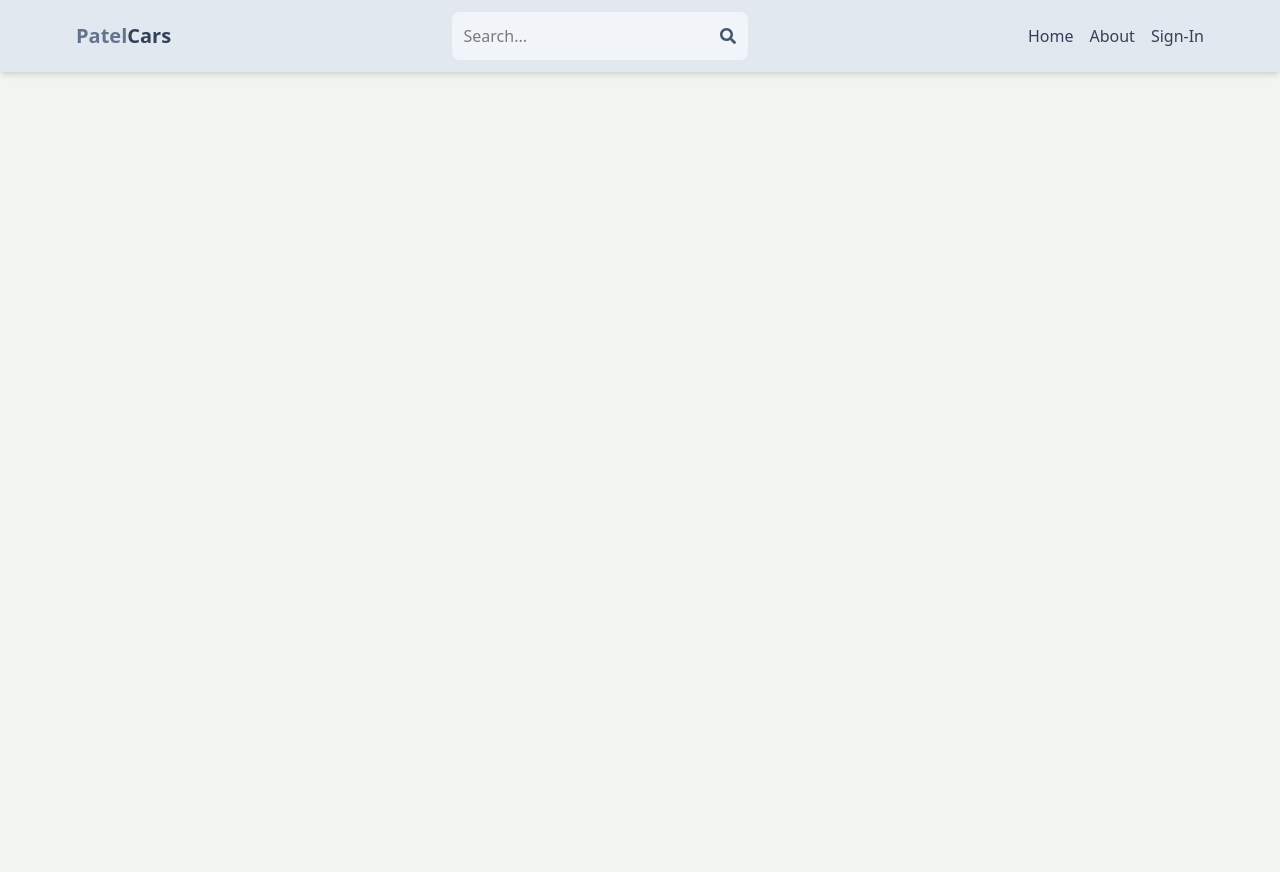
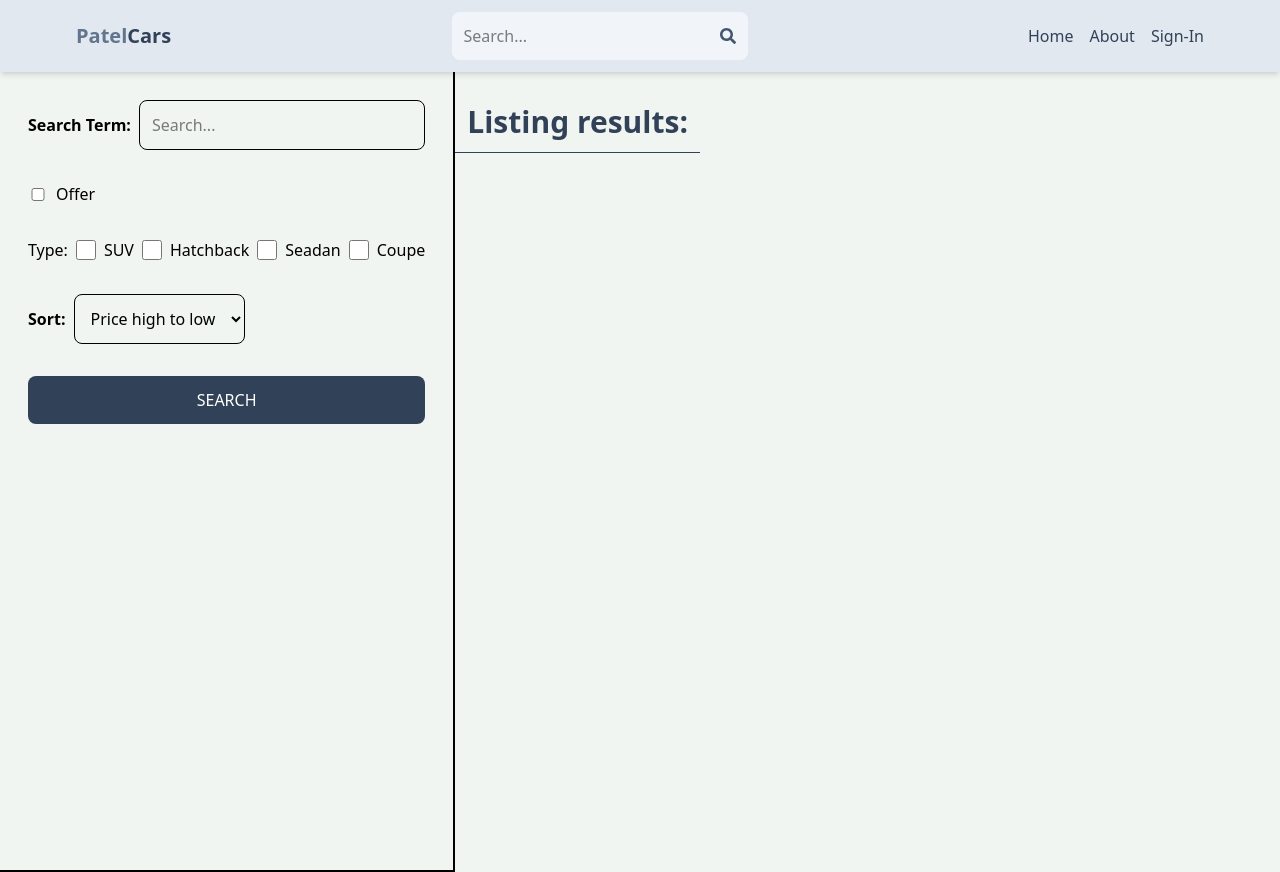
Before and after one commit to manan2412/mern-cars, a React (Vite) app in the folder client/: page /search in a window 1280 px wide. Before the commit the page ends 800 px from the top, so only its background shows below. Built offline with nearby package versions, Linux system fonts and the light colour scheme; no server answers.

Commit message:
Created Search page UI

```diff
--- a/client/src/App.jsx
+++ b/client/src/App.jsx
@@ -10,7 +10,7 @@
 import CreateListing from "./pages/CreateListing";
 import UpdateListing from "./pages/UpdateListing";
 import Listing from "./pages/Listing.jsx";
-
+import Search from "./pages/Search";
 
 export default function App() {
   return (
@@ -29,7 +29,8 @@
             element={<UpdateListing />}
           />
         </Route>
-        <Route path="/listing/:listingId" element={<Listing/>}/>
+        <Route path="/search" element={<Search />} />
+        <Route path="/listing/:listingId" element={<Listing />} />
       </Routes>
     </BrowserRouter>
   );
--- /dev/null
+++ b/client/src/pages/Search.jsx
@@ -0,0 +1,52 @@
+import React from "react";
+
+export default function Search() {
+  return (
+    <div className="flex flex-col md:flex-row">
+      <div className="p-7 border-b-2 md:border-r-2 md:min-h-screen">
+        <form className="flex flex-col gap-8">
+          <div className="flex items-center gap-2">
+            <label className="whitespace-nowrap font-semibold"htmlFor="searchTerm">Search Term:</label>
+            <input className="border rounded-lg p-3 w-full"type="text" id="searchTerm" placeholder="Search..." />
+          </div>
+          <div className="flex gap-2 flex-wrap items-center">
+            <input type="checkbox" id="offer" className="w-5" />
+            <label htmlFor="offer">Offer</label>
+          </div>
+          <div className="flex gap-2 flex-wrap items-center">
+            <label>Type:</label>
+            <div className="flex gap-2">
+              <input type="checkbox" id="suv" className="w-5" />
+              <label htmlFor="suv">SUV</label>
+            </div>
+            <div className="flex gap-2">
+              <input type="checkbox" className="w-5" id="hatchback" />
+              <label htmlFor="hatchback">Hatchback</label>
+            </div>
+            <div className="flex gap-2">
+              <input className="w-5" type="checkbox" id="sedan" />
+              <label htmlFor="sedan">Seadan</label>
+            </div>
+            <div className="flex gap-2">
+              <input className="w-5" type="checkbox" id="coupe" />
+              <label htmlFor="coupe">Coupe</label>
+            </div>
+          </div>
+          <div className="flex items-center gap-2">
+            <label className="font-semibold">Sort:</label>
+            <select id="sort_order" className="border rounded-lg p-3">
+              <option>Price high to low</option>
+              <option>Price low to high</option>
+              <option>Latest</option>
+              <option>Oldest</option>
+            </select>
+          </div>
+          <button className="bg-slate-700 text-white p-3 rounded-lg uppercase hover:opacity-95">Search</button>
+        </form>
+      </div>
+      <div className="">
+        <h1 className="text-3xl font-semibold border-b p-3 text-slate-700 mt-5">Listing results:</h1>
+      </div>
+    </div>
+  );
+}
```
